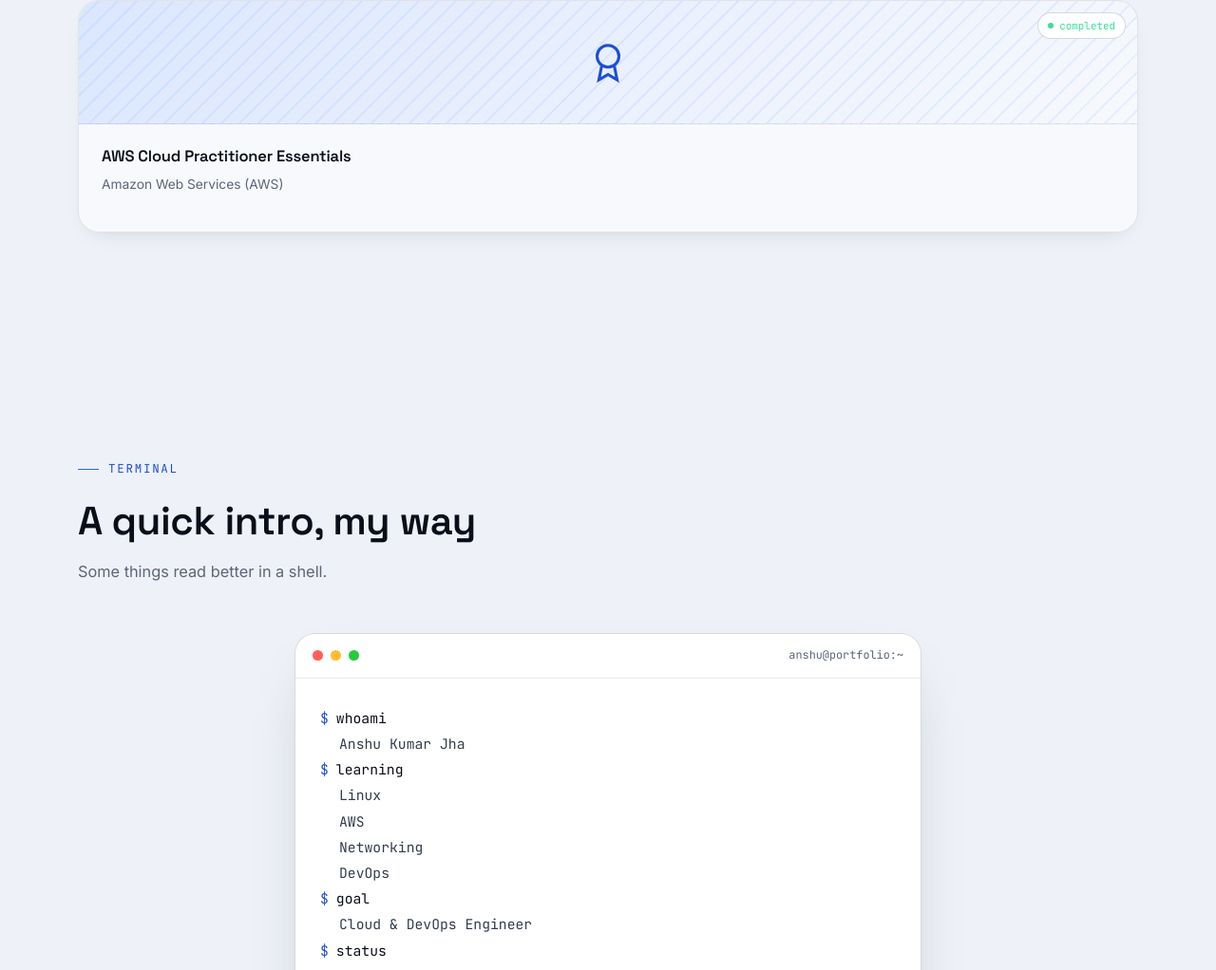
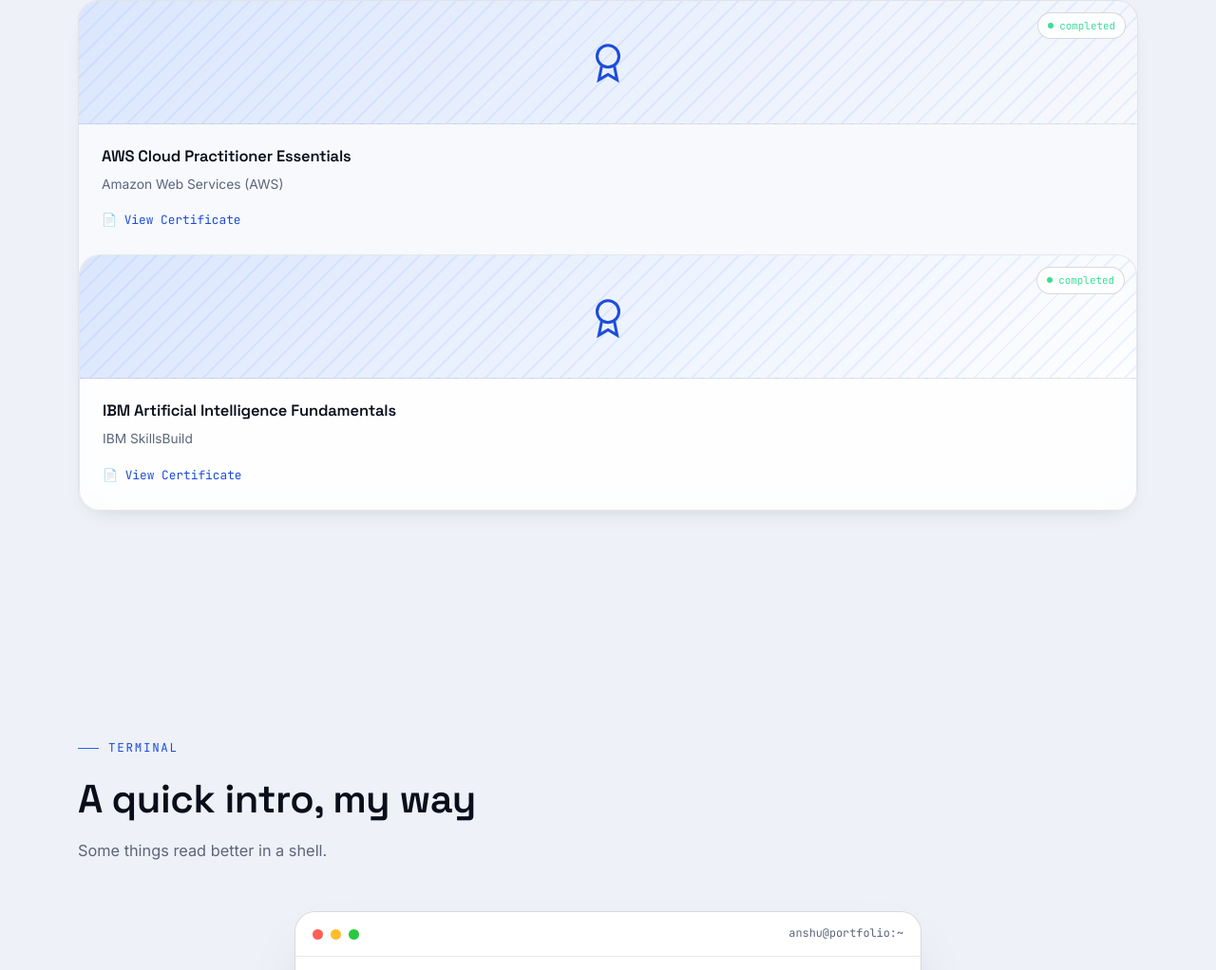
Before and after one commit to anshukumarjha917-sys/Anshu-portfolio-09, a plain HTML site: page index.html in a window 1280 px wide. Shown: the part 5233-6255 px from the top of the page at 95% size. Drawn offline with Linux system fonts and the light colour scheme.

Commit message:
Added IBM AI certificate

```diff
--- a/index.html
+++ b/index.html
@@ -637,11 +637,41 @@
           <span class="cert-badge"><span class="dot"></span>completed</span>
         </div>
         <div class="cert-body">
-          <h4>AWS Cloud Practitioner Essentials</h4>
-          <div class="cert-issuer">Amazon Web Services (AWS)</div>
+    <h4>AWS Cloud Practitioner Essentials</h4>
+    <div class="cert-issuer">Amazon Web Services (AWS)</div>
+
+    <a href="certificates/AWS_Cloud_Practitioner.pdf"
+       target="_blank"
+       class="cert-link">
+        📄 View Certificate
+    </a>
+</div>
+
+
+    <!-- IBM Certificate -->
+    <div class="cert-card glass reveal reveal-delay-1">
+        <div class="cert-top">
+            <svg viewBox="0 0 24 24" fill="none" stroke="currentColor" stroke-width="1.6">
+                <circle cx="12" cy="9" r="6"/>
+                <path d="M8.5 14.5L7 22l5-3 5 3-1.5-7.5"/>
+            </svg>
+
+            <span class="cert-badge">
+                <span class="dot"></span>
+                completed
+            </span>
         </div>
-      </div>
-    </div>
+       <div class="cert-body">
+    <h4>IBM Artificial Intelligence Fundamentals</h4>
+    <div class="cert-issuer">IBM SkillsBuild</div>
+
+   <a href="certificates/IBM_AI_Certificate.png"
+   target="_blank"
+   class="cert-link">
+    📄 View Certificate
+  </a>
+</div>
+
   </div>
 </section>
 
```
Also changed, not shown: certificates/IBM_AI_Certificate.png (added), 1 other file.
